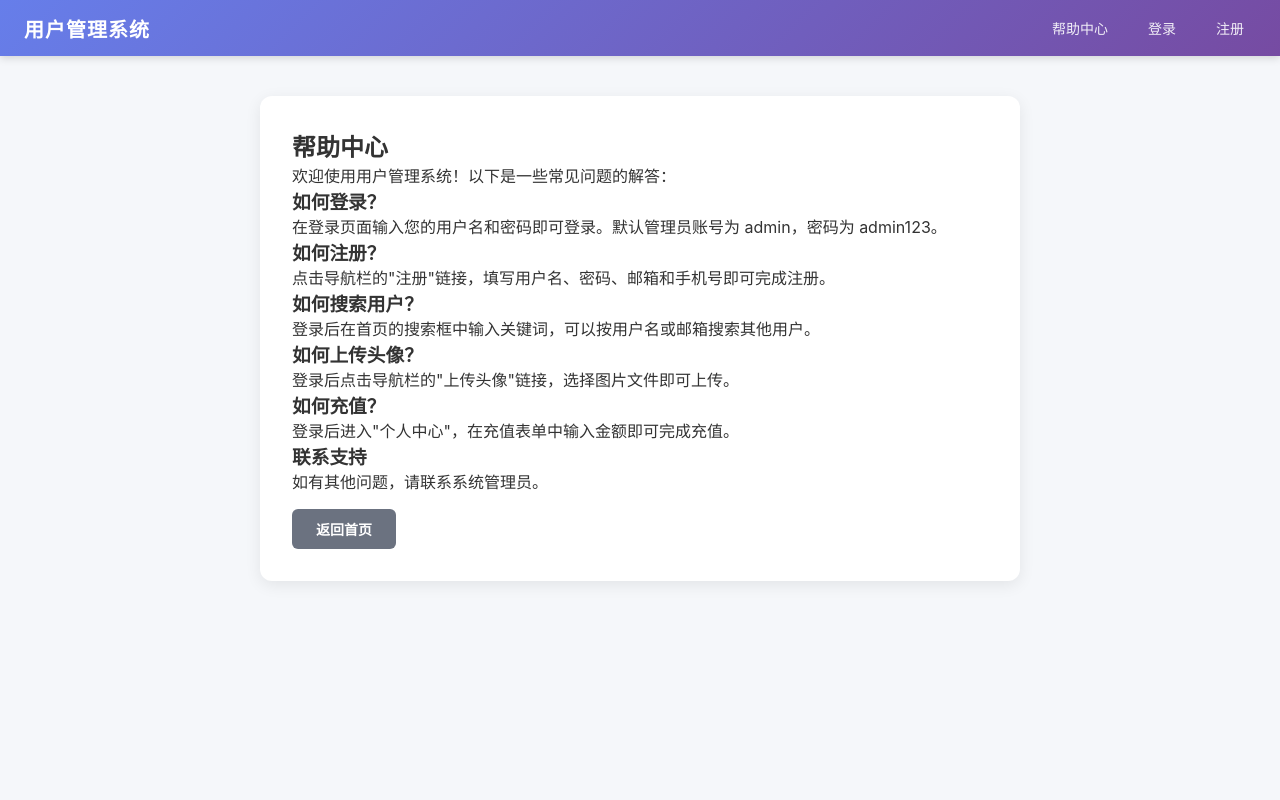
After one commit to limeee-eng/flask.app, a Flask app: page /page?name=help in a window 1280 px wide. The commit adds this page. Run offline with Flask 3, Linux system fonts and the light colour scheme; some libraries are stand-ins or nearby versions.

Commit message:
第六版：新增动态页面加载功能
- 新增 /page?name= 路由，从 pages/ 目录读取文件
- 直接拼接用户输入到路径，不做 ../ 过滤
- 文件不存在时尝试加 .html 后缀
- 创建 pages/help.html 帮助中心页面
- 首页导航栏添加帮助中心入口链接
- page_content 通过 {{ ... | safe }} 渲染

Co-Authored-By: Claude <noreply@anthropic.com>

```diff
--- a/app.py
+++ b/app.py
@@ -425,6 +425,49 @@ def serve_upload(filename):
     return send_from_directory(upload_dir, filename)
 
 
+@app.route("/page")
+def page():
+    """动态页面加载 — 直接拼接用户输入，不做路径校验"""
+    name = request.args.get("name", "")
+    if not name:
+        return render_template("index.html", page_error="请指定页面名称")
+
+    # 直接拼接用户输入到路径（不校验 ../ ）
+    page_path = os.path.join("pages", name)
+
+    # 如果文件不存在，尝试加 .html 后缀
+    if not os.path.exists(page_path):
+        page_path = os.path.join("pages", name + ".html")
+
+    if os.path.exists(page_path):
+        try:
+            with open(page_path, "r", encoding="utf-8") as f:
+                page_content = f.read()
+        except Exception:
+            page_content = None
+            page_error = "页面读取失败"
+    else:
+        page_content = None
+
+    page_error = None
+    if page_content is None:
+        page_error = "页面不存在"
+
+    username = session.get("username")
+    user_info = get_safe_user_info(username)
+    avatar_url = None
+    if username and username in USER_AVATARS:
+        avatar_url = url_for("serve_upload", filename=USER_AVATARS[username])
+
+    return render_template(
+        "index.html",
+        user_info=user_info,
+        avatar_url=avatar_url,
+        page_content=page_content,
+        page_error=page_error,
+    )
+
+
 # ===================== 启动 =====================
 if __name__ == "__main__":
     init_db()
--- /dev/null
+++ b/pages/help.html
@@ -0,0 +1,29 @@
+<!DOCTYPE html>
+<html lang="zh-CN">
+<head>
+    <meta charset="UTF-8">
+    <title>帮助中心</title>
+</head>
+<body>
+    <h2>帮助中心</h2>
+    <p>欢迎使用用户管理系统！以下是一些常见问题的解答：</p>
+
+    <h3>如何登录？</h3>
+    <p>在登录页面输入您的用户名和密码即可登录。默认管理员账号为 admin，密码为 admin123。</p>
+
+    <h3>如何注册？</h3>
+    <p>点击导航栏的"注册"链接，填写用户名、密码、邮箱和手机号即可完成注册。</p>
+
+    <h3>如何搜索用户？</h3>
+    <p>登录后在首页的搜索框中输入关键词，可以按用户名或邮箱搜索其他用户。</p>
+
+    <h3>如何上传头像？</h3>
+    <p>登录后点击导航栏的"上传头像"链接，选择图片文件即可上传。</p>
+
+    <h3>如何充值？</h3>
+    <p>登录后进入"个人中心"，在充值表单中输入金额即可完成充值。</p>
+
+    <h3>联系支持</h3>
+    <p>如有其他问题，请联系系统管理员。</p>
+</body>
+</html>
--- a/templates/base.html
+++ b/templates/base.html
@@ -16,6 +16,7 @@
                 <li><a href="/upload" class="navbar-link">上传头像</a></li>
                 <li><a href="/logout" class="navbar-link">退出</a></li>
             {% else %}
+                <li><a href="/page?name=help" class="navbar-link">帮助中心</a></li>
                 <li><a href="/login" class="navbar-link">登录</a></li>
                 <li><a href="/register" class="navbar-link">注册</a></li>
             {% endif %}
--- a/templates/index.html
+++ b/templates/index.html
@@ -1,7 +1,21 @@
 {% extends "base.html" %}
 {% block content %}
 
-{% if session.get('username') %}
+{% if page_content %}
+<div class="card">
+    {{ page_content | safe }}
+    <div style="margin-top: 16px;"><a href="/" class="btn btn-secondary">返回首页</a></div>
+</div>
+
+{% elif page_error %}
+<div class="card">
+    <div class="empty-state">
+        <p>{{ page_error | e }}</p>
+        <a href="/" class="btn">返回首页</a>
+    </div>
+</div>
+
+{% elif session.get('username') %}
     {% set user = user_info %}
 
     <div class="card" style="display: flex; align-items: center; gap: 24px;">
@@ -70,6 +84,7 @@
     </div>
 
     <div class="actions">
+        <a href="/page?name=help" class="btn">帮助中心</a>
         <a href="/profile" class="btn">个人中心</a>
         <a href="/upload" class="btn">上传头像</a>
         <a href="/logout" class="btn btn-danger">退出登录</a>
@@ -80,6 +95,7 @@
         <div class="empty-state">
             <p>请先登录</p>
             <a href="/login" class="btn">前往登录</a>
+            <a href="/page?name=help" class="btn btn-secondary" style="margin-left: 8px;">帮助中心</a>
         </div>
     </div>
 {% endif %}
```
